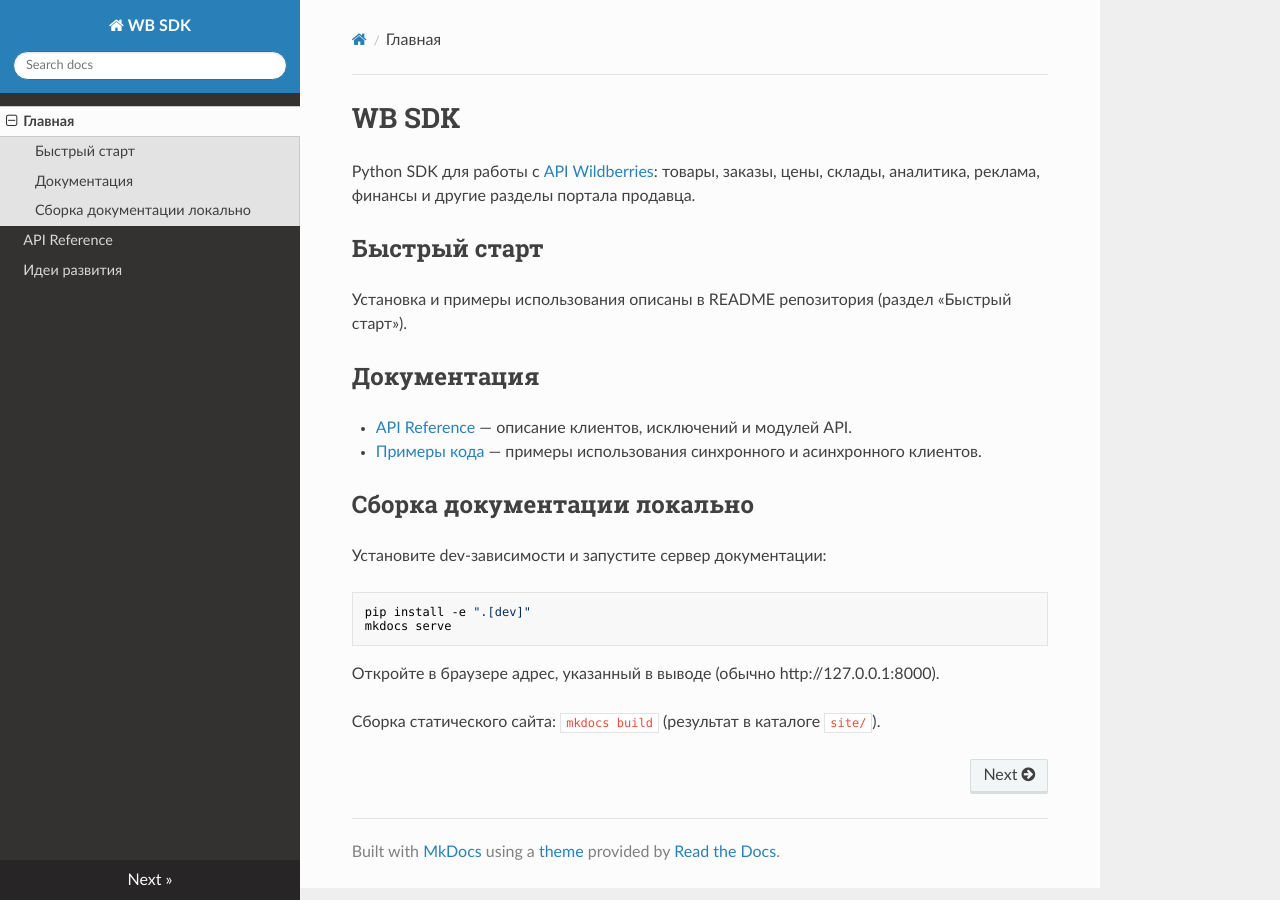
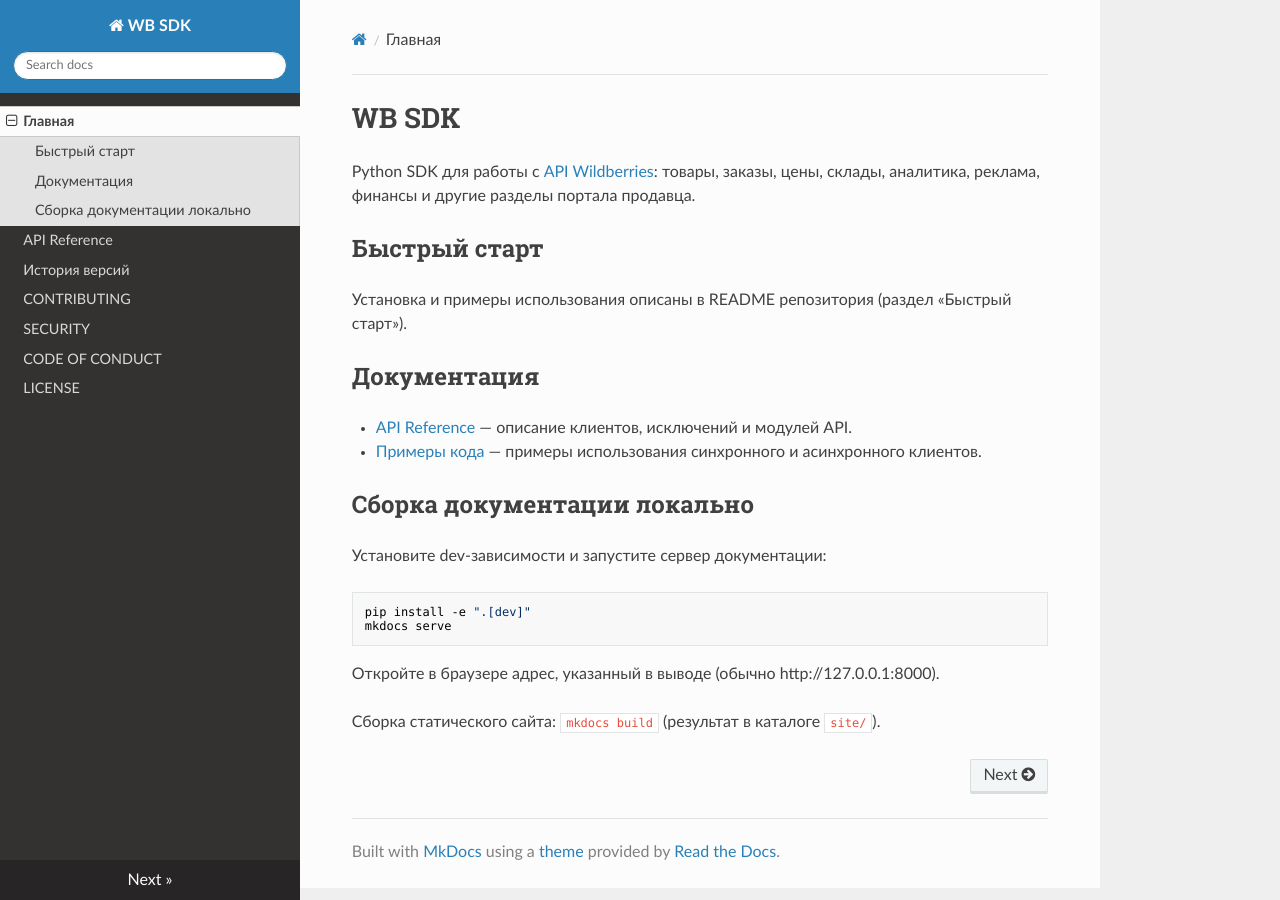
Before and after one commit to RTHeLL/wbsdk, an MkDocs documentation site: the page built from docs/index.md, in a window 1280 px wide. Built offline with MkDocs 1.6.1, drawn with Linux system fonts in a browser that asks for light colours; nearby versions of some CDN libraries.

Commit message:
Add documentation section for MkDocs setup in CONTRIBUTING.md and update navigation in mkdocs.yml to include new documentation files.

```diff
--- a/mkdocs.yml
+++ b/mkdocs.yml
@@ -10,7 +10,11 @@ docs_dir: docs
 nav:
   - Главная: index.md
   - API Reference: api.md
-  - Идеи развития: DEVELOPMENT_IDEAS.md
+  - История версий: CHANGELOG.md
+  - CONTRIBUTING: CONTRIBUTING.md
+  - SECURITY: SECURITY.md
+  - CODE OF CONDUCT: CODE_OF_CONDUCT.md
+  - LICENSE: LICENSE
 
 plugins:
   - search
```
Also changed, not shown: CONTRIBUTING.md (+12 -0 lines).
